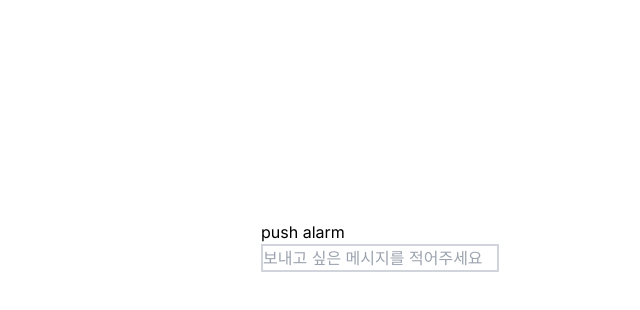
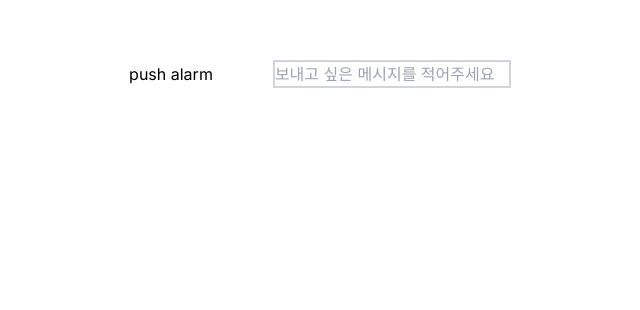
Before and after one commit to SoonhanSaram/ts-practice, a Next.js app: page /home in a window 1280 px wide. Shown: the part 154-464 px from the top of the page, without its empty margins (260-900 px from the left). Built offline with nearby package versions, Linux system fonts and the light colour scheme.

Commit message:
db, firebase 연결작업

```diff
--- a/package.json
+++ b/package.json
@@ -10,6 +10,8 @@
   },
   "dependencies": {
     "@reduxjs/toolkit": "^2.2.5",
+    "firebase": "^10.12.4",
+    "mysql2": "^3.10.3",
     "next": "14.2.3",
     "react": "^18",
     "react-dom": "^18"
--- a/src/app/(admin)/home/page.tsx
+++ b/src/app/(admin)/home/page.tsx
@@ -1,6 +1,10 @@
 'use client';
 
 export default function Page() {
+
+    const pushMessage = async (destination:any , message:String) => {
+
+    }
 
     const onPressEnter = async (e : any) => {
         const key = e.key;
@@ -22,11 +26,21 @@ export default function Page() {
     }
 
     return (
-        <div className="flex min-h-screen flex-col items-center justify-center">
-            <div>
+        <div className="warapper">
+            <div className="navbar">
+                <span className="navmenu"></span>
+                <span className="navmenu"></span>
+                <span className="navmenu"></span>
+                <span className="navmenu"></span>
+            </div>
+            <div className="container">
                 <h3>push alarm</h3>
                 <div>
                     <input className="border-2 border-gray-300" type="text" placeholder="보내고 싶은 메시지를 적어주세요" onKeyDown={(e) => onPressEnter(e)}/>
+                </div>
+
+                <div>
+                    <span></span>
                 </div>
             </div>
         </div>
--- /dev/null
+++ b/src/app/css/admin.css
@@ -0,0 +1,79 @@
+/* Top Bar */
+
+/* Auto layout */
+.Wrapper {
+    display: flex;
+    flex-direction: row;
+    justify-content: center;
+    align-items: center;
+    padding: 20px;
+    gap: 20px;
+    position: absolute;
+    height: 80px;
+    left: 0px;
+    right: 0px;
+    top: 0px;
+
+    background: #FFFFFF;
+    box-shadow: 0px 0px 6px rgba(0, 0, 0, 0.12);
+}
+
+/* Inside auto layout */
+flex: none;
+order: 0;
+flex-grow: 0;
+z-index: 0;
+
+/* section */
+
+/* Auto layout */
+.container {
+    display: flex;
+    flex-direction: row;
+    justify-content: center;
+    align-items: center;
+    padding: 60px;
+    gap: 60px;
+    isolation: isolate;
+
+    width: 1220px;
+    height: 456px;
+
+    background: #FFFFFF;
+}
+
+.button_black {
+    display: flex;
+    flex-direction: column;
+    align-items: flex-start;
+    padding: 0px;
+    gap: 12px;
+    width: 240px;
+    height: 48px;
+}
+
+.navbar {
+    display: flex;
+    flex-direction: row;
+    justify-content: center;
+    align-items: center;
+    padding: 20px;
+    gap: 20px;
+
+    position: absolute;
+    height: 80px;
+    left: 0px;
+    right: 0px;
+    top: 0px;
+
+    background: #FFFFFF;
+    box-shadow: 0px 0px 6px rgba(0, 0, 0, 0.12);
+
+    .topmenu {
+        flex: none;
+        order: 0;
+        flex-grow: 0;
+        z-index: 0;
+        color: black;
+    }
+}
--- a/src/app/globals.css
+++ b/src/app/globals.css
@@ -21,3 +21,74 @@
     text-wrap: balance;
   }
 }
+
+/* Auto layout */
+.Wrapper {
+  display: flex;
+  flex-direction: row;
+  justify-content: center;
+  align-items: center;
+  padding: 20px;
+  gap: 20px;
+  position: absolute;
+  height: 80px;
+  left: 0px;
+  right: 0px;
+  top: 0px;
+
+  background: #FFFFFF;
+  box-shadow: 0px 0px 6px rgba(0, 0, 0, 0.12);
+}
+
+/* Auto layout */
+.container {
+  display: flex;
+  flex-direction: row;
+  justify-content: center;
+  align-items: center;
+  padding: 60px;
+  gap: 60px;
+  isolation: isolate;
+  width: 1220px;
+  height: 456px;
+  background: #FFFFFF;
+}
+
+.button_black {
+  display: flex;
+  flex-direction: column;
+  align-items: flex-start;
+  padding: 0px;
+  gap: 12px;
+  width: 240px;
+  height: 48px;
+}
+
+.navbar {
+  /* Auto layout */
+  display: flex;
+  flex-direction: row;
+  justify-content: center;
+  align-items: center;
+  padding: 20px;
+  gap: 20px;
+
+  position: absolute;
+  height: 80px;
+  left: 0px;
+  right: 0px;
+  top: 0px;
+
+  background: #FFFFFF;
+  box-shadow: 0px 0px 6px rgba(0, 0, 0, 0.12);
+}
+
+.navmenu {
+  /* Inside auto layout */
+  flex: none;
+  order: 0;
+  flex-grow: 0;
+  z-index: 1;
+  color : black;
+  cursor: pointer;
+}
```
Also changed, not shown: src/firebase/firebase.ts (added, +24 -0 lines), 1 other file (tests, documents, lock files or other folders).
